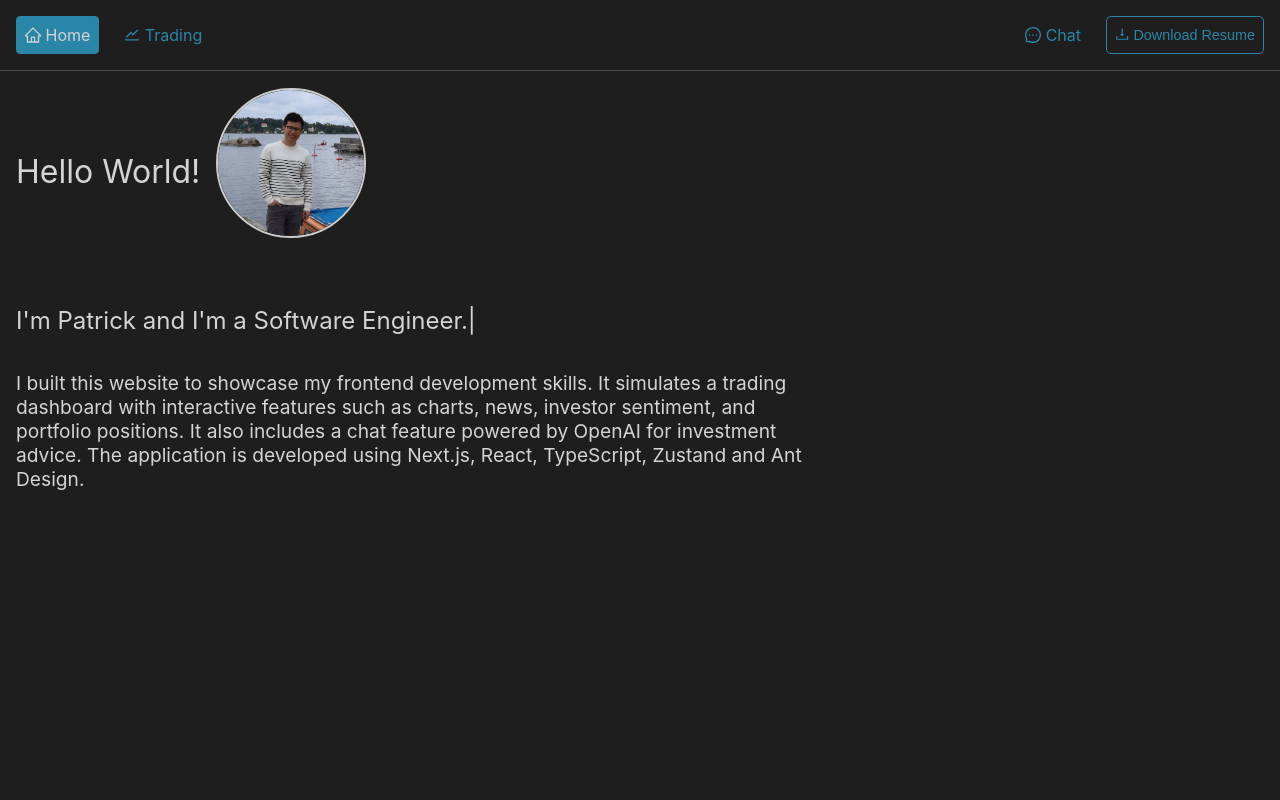
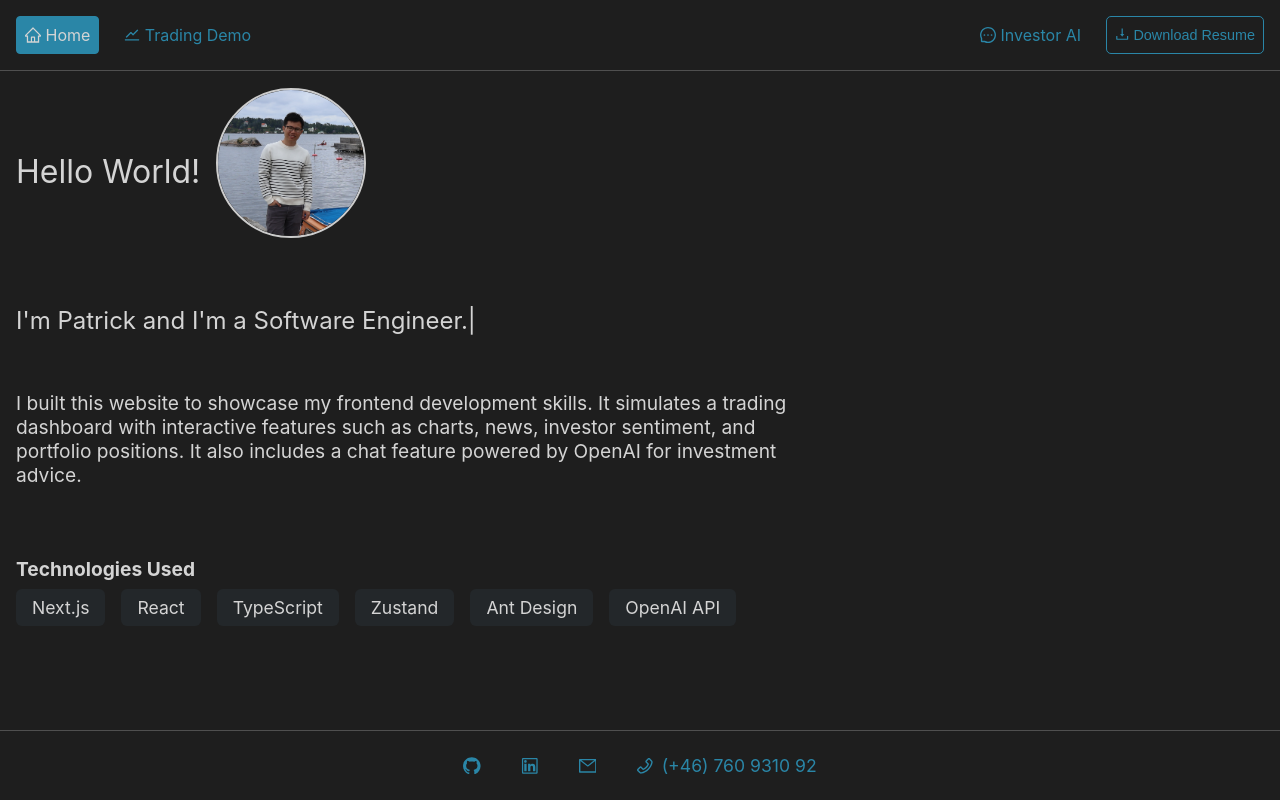
Before and after one commit to pohti/patrick-chen-portfolio, a Next.js app: page / in a window 1280 px wide. Built offline with nearby package versions, Linux system fonts and the light colour scheme.

Commit message:
feat: add footer bar

```diff
--- a/src/app/DownloadResumeButton.tsx
+++ b/src/app/DownloadResumeButton.tsx
@@ -3,7 +3,7 @@ import React from 'react';
 import './styles.css';
 import { DownloadOutlined } from '@ant-design/icons';
 
-const GOOGLE_DRIVE_FILE_ID = '1sZ7xoBjGqVsgLHrSNAgg6Fi45D944smi';
+const GOOGLE_DRIVE_FILE_ID = '1FOHqgRoQtw8gsd22jA23x4uEzyqNUCEI';
 const DOWNLOAD_URL = `https://drive.google.com/uc?export=download&id=${GOOGLE_DRIVE_FILE_ID}`;
 
 const DownloadResumeButton = () => {
--- a/src/app/globals.css
+++ b/src/app/globals.css
@@ -65,13 +65,38 @@ nav.nav-link-container {
 main {
   flex: 1;
   padding: 1rem;
-  min-height: 90vh;
+  height: 80vh;
   margin-top: 72px; /* Add margin to prevent content under header (adjust as needed) */
 }
 
 footer {
-  border-top-width: 1px;
-  padding: 1rem;
+  width: 100%;
+  background: var(--background);
+  color: var(--font-color-white);
+  border-top: 1px solid var(--border);
+  margin-top: auto;
+  text-align: center;
+  align-content: center;
+  padding: 1.5rem 0;
+}
+
+.footer-links {
+  display: flex;
+  justify-content: center;
+  gap: 2rem;
+  flex-wrap: wrap;
+  align-items: center;
+}
+
+.footer-link {
+  color: var(--font-color-primary);
+  text-decoration: none;
+  font-size: 1.1rem;
+}
+
+.footer-contact {
+  color: var(--font-color-primary);
+  font-size: 1.1rem;
 }
 
 .grid-item {
--- a/src/app/layout.tsx
+++ b/src/app/layout.tsx
@@ -8,6 +8,10 @@ import {
   HomeOutlined,
   StockOutlined,
   MessageOutlined,
+  GithubOutlined,
+  LinkedinOutlined,
+  MailOutlined,
+  PhoneOutlined,
 } from '@ant-design/icons';
 
 export const metadata: Metadata = {
@@ -25,13 +29,13 @@ export default function RootLayout({ children }: { children: ReactNode }) {
               <HomeOutlined /> Home
             </CustomNavLink>
             <CustomNavLink href="/trading">
-              <StockOutlined /> Trading
+              <StockOutlined /> Trading Demo
             </CustomNavLink>
           </nav>
 
           <div className="flex" style={{ gap: '1rem' }}>
             <CustomNavLink href="/chat">
-              <MessageOutlined /> Chat
+              <MessageOutlined /> Investor AI
             </CustomNavLink>
             <DownloadResumeButton />
           </div>
@@ -39,10 +43,34 @@ export default function RootLayout({ children }: { children: ReactNode }) {
 
         <main>{children}</main>
 
-        {/* TODO: embed links to GitHub, LinkedIn and Email */}
-        {/* <footer>
-          © {new Date().getFullYear()} UI Showcase — Built with Next.js
-        </footer> */}
+        <footer>
+          <div className="footer-links">
+            <a
+              href="https://github.com/pohti"
+              target="_blank"
+              rel="noopener noreferrer"
+              className="footer-link"
+            >
+              <GithubOutlined style={{ marginRight: 8 }} />
+            </a>
+            <a
+              href="https://www.linkedin.com/in/minmarnoo/"
+              target="_blank"
+              rel="noopener noreferrer"
+              className="footer-link"
+            >
+              <LinkedinOutlined style={{ marginRight: 8 }} />
+            </a>
+            <a href="mailto:patrickchen.mmo@gmail.com" className="footer-link">
+              <MailOutlined style={{ marginRight: 8 }} />
+            </a>
+
+            <span className="footer-contact">
+              <PhoneOutlined style={{ marginRight: 8 }} />
+              (+46) 760 9310 92
+            </span>
+          </div>
+        </footer>
       </body>
     </html>
   );
--- a/src/app/page.tsx
+++ b/src/app/page.tsx
@@ -75,14 +75,97 @@ export default function Home() {
         </span>
 
         <br />
+
+        <br />
         <p style={{ fontSize: '1.2rem', marginTop: '1rem' }}>
           I built this website to showcase my frontend development skills. It
           simulates a trading dashboard with interactive features such as
           charts, news, investor sentiment, and portfolio positions. It also
-          includes a chat feature powered by OpenAI for investment advice. The
-          application is developed using Next.js, React, TypeScript, Zustand and
-          Ant Design.
+          includes a chat feature powered by OpenAI for investment advice.
         </p>
+        <div style={{ marginTop: '2rem' }}>
+          <h3
+            style={{
+              fontSize: '1.2rem',
+              fontWeight: 'bold',
+              marginBottom: '0.5rem',
+            }}
+          >
+            Technologies Used
+          </h3>
+          <ul
+            style={{
+              display: 'flex',
+              flexWrap: 'wrap',
+              gap: '1rem',
+              listStyle: 'none',
+              padding: 0,
+              margin: 0,
+              fontSize: '1.1rem',
+            }}
+          >
+            <li
+              style={{
+                background: '#23272a',
+                color: '#d4d4d4',
+                borderRadius: '6px',
+                padding: '0.5rem 1rem',
+              }}
+            >
+              Next.js
+            </li>
+            <li
+              style={{
+                background: '#23272a',
+                color: '#d4d4d4',
+                borderRadius: '6px',
+                padding: '0.5rem 1rem',
+              }}
+            >
+              React
+            </li>
+            <li
+              style={{
+                background: '#23272a',
+                color: '#d4d4d4',
+                borderRadius: '6px',
+                padding: '0.5rem 1rem',
+              }}
+            >
+              TypeScript
+            </li>
+            <li
+              style={{
+                background: '#23272a',
+                color: '#d4d4d4',
+                borderRadius: '6px',
+                padding: '0.5rem 1rem',
+              }}
+            >
+              Zustand
+            </li>
+            <li
+              style={{
+                background: '#23272a',
+                color: '#d4d4d4',
+                borderRadius: '6px',
+                padding: '0.5rem 1rem',
+              }}
+            >
+              Ant Design
+            </li>
+            <li
+              style={{
+                background: '#23272a',
+                color: '#d4d4d4',
+                borderRadius: '6px',
+                padding: '0.5rem 1rem',
+              }}
+            >
+              OpenAI API
+            </li>
+          </ul>
+        </div>
       </div>
     </div>
   );
--- /dev/null
+++ b/src/app/trading/(components)/CopyableButton/index.tsx
@@ -0,0 +1,35 @@
+'use client';
+import React from 'react';
+import { message } from 'antd';
+
+interface Props {
+  display: React.ReactNode;
+  content: string;
+}
+
+const Copyable = ({ display, content }: Props) => {
+  const handleCopy = async () => {
+    await navigator.clipboard.writeText(content);
+    message.success('Copied to clipboard!');
+  };
+
+  return (
+    <button
+      type="button"
+      onClick={handleCopy}
+      style={{
+        background: 'none',
+        border: 'none',
+        cursor: 'pointer',
+        padding: 0,
+        color: 'inherit',
+        font: 'inherit',
+      }}
+      aria-label="Copy to clipboard"
+    >
+      {display}
+    </button>
+  );
+};
+
+export default Copyable;
```
